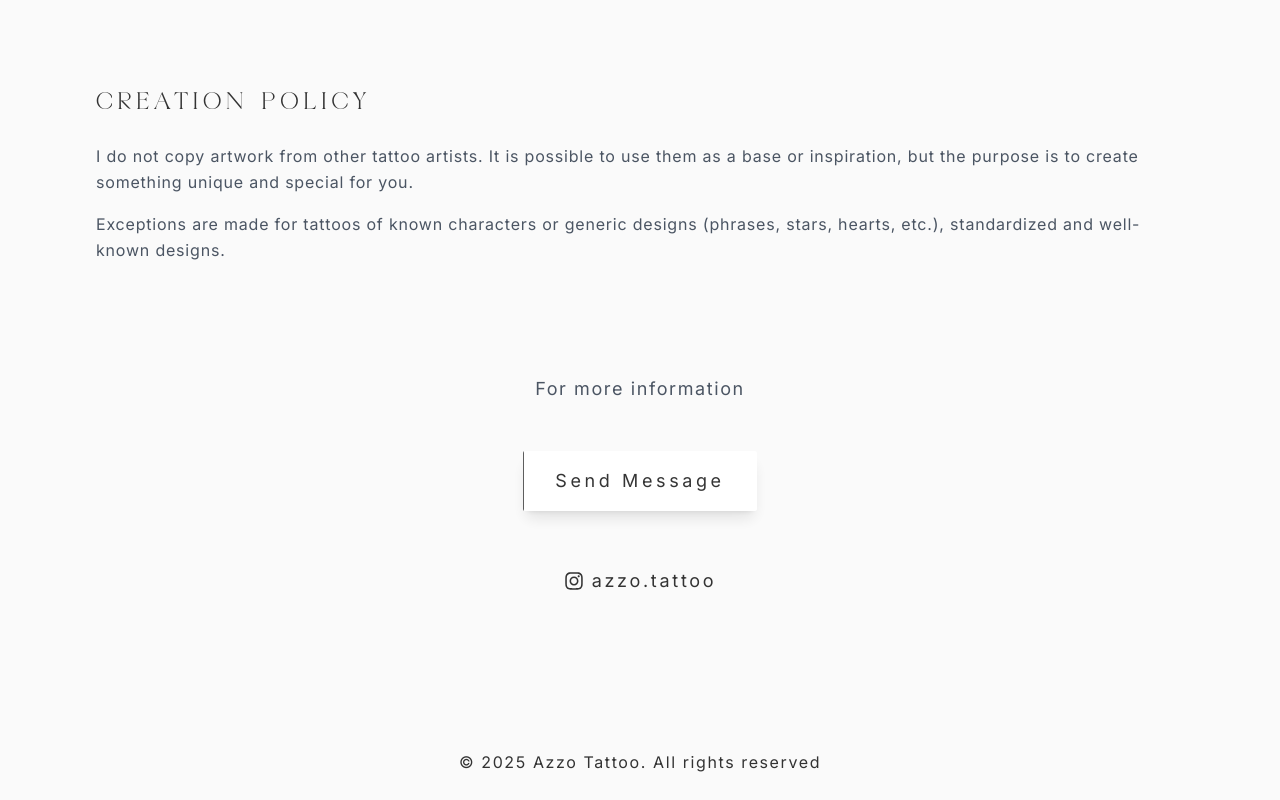
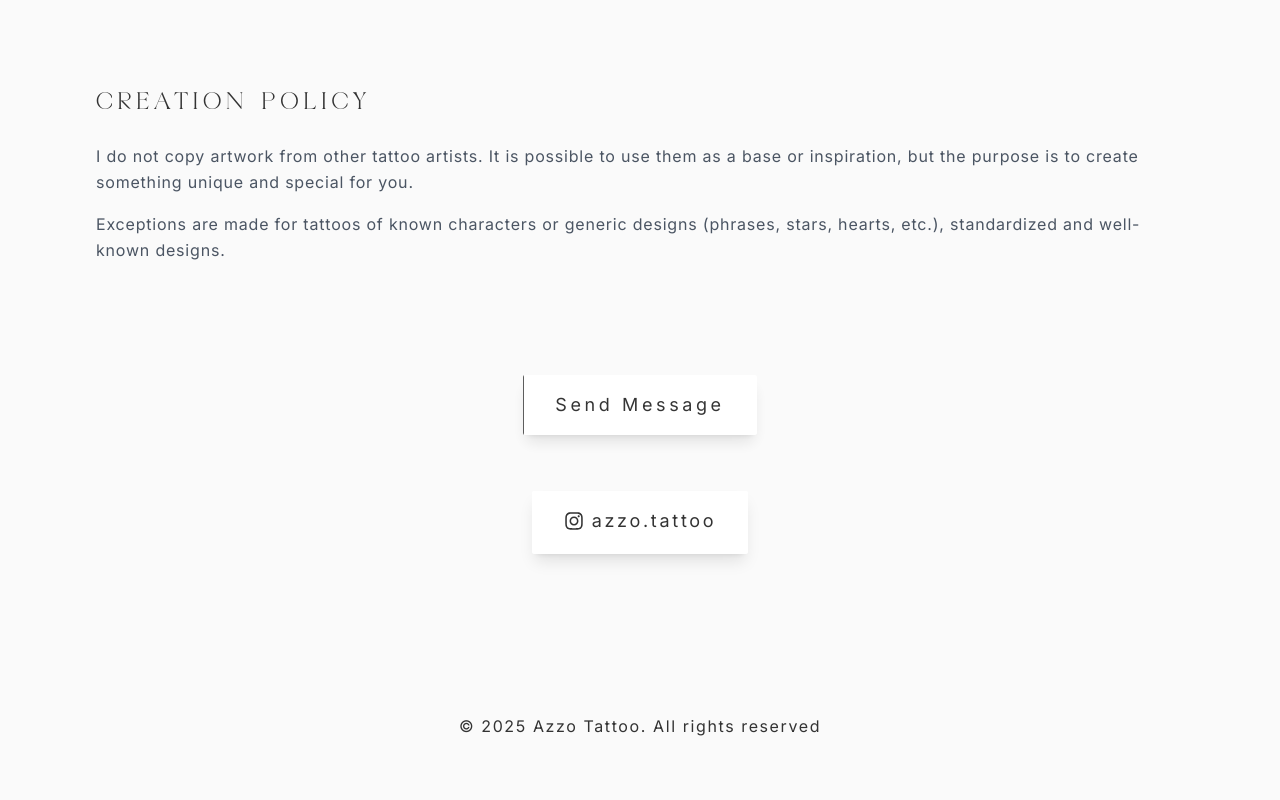
Before and after one commit to rafaelazzolini1/Larissa-s-Portifoli, a Next.js app: page /en/content in a window 1280 px wide. Shown: the part 3495-4295 px from the top of the page. After the commit the page ends 4258 px from the top, so only its background shows below. Built offline with nearby package versions, Linux system fonts and the light colour scheme.

Commit message:
Quick fixes

```diff
--- a/src/app/components/Contact.tsx
+++ b/src/app/components/Contact.tsx
@@ -75,13 +75,9 @@ export default function Contact() {
         </div>
 
         <div className="mt-16 text-center animate-fade-in-up animation-delay-100">
-          <div className="mb-12">
-            <p className="text-gray-600 text-lg">{t("Contact.more_info")}</p>
-          </div>
-
   <div className="inline-block hover-scale">
     <a
-              href="https://wa.me/5515996692154"
+      href="https://wa.me/"
       target="_blank"
       rel="noopener noreferrer"
       className="group relative overflow-hidden rounded-sm bg-white px-8 py-4 inline-block
@@ -96,15 +92,19 @@ export default function Contact() {
   </div>
 
   <div className="mt-12 space-y-4 animate-fade-in-up animation-delay-600">
-            <div className="hover-scale inline-block">
+    <div className="inline-block hover-scale">
       <a
         href="https://www.instagram.com/azzo.tattoo/"
         target="_blank"
         rel="noopener noreferrer"
-                className="text-lg tracking-[0.15em] hover:text-gray-600 transition-colors inline-flex items-center gap-2"
+        className="group relative overflow-hidden rounded-sm bg-white px-8 py-4 inline-block
+                   transition-all duration-200 shadow-lg hover:shadow-xl"
       >
+        <span className="relative z-10 text-lg tracking-[0.15em] group-hover:text-white transition-colors duration-100 inline-flex items-center gap-2">
           <FaInstagram className="text-xl" />
           azzo.tattoo
+        </span>
+        <div className="absolute inset-0 bg-black transform -translate-x-full group-hover:translate-x-0 transition-transform duration-300" />
       </a>
     </div>
   </div>
```
Lines whose indentation alone changed are shown as unchanged.
